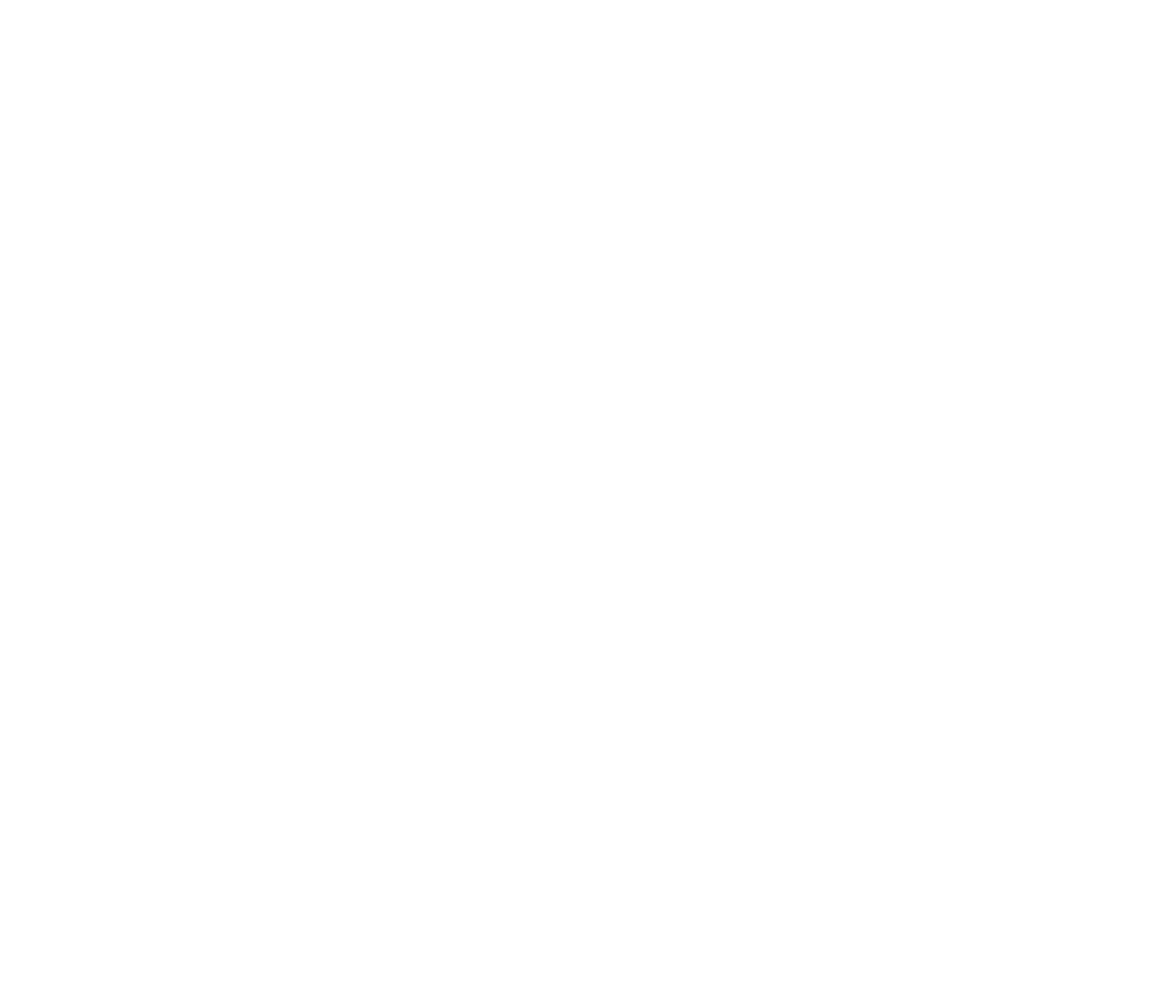
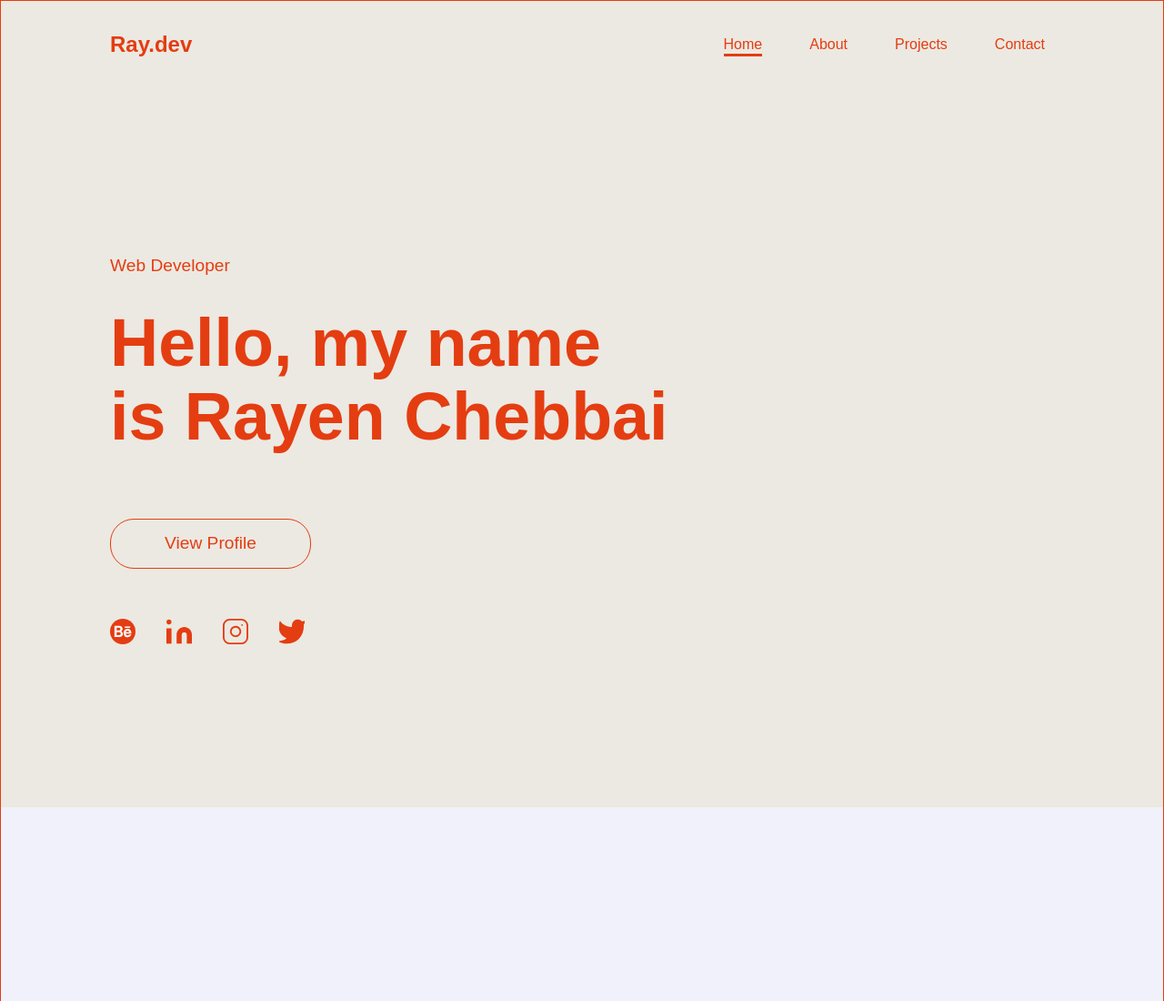
Before and after one commit to Bakbak24/portfoliosite, a plain HTML site: page index.html in a window 1280 px wide. Shown: the top 1100 px of the page at 91% size. Before the commit the page ends 800 px from the top, so only its background shows below. Drawn offline with Linux system fonts and the light colour scheme.

Commit message:
Finished welcome section

```diff
--- a/css/style.css
+++ b/css/style.css
@@ -0,0 +1,157 @@
+:root {
+    --red-color: #E43D11;
+    --tint-color: #ECE9E2;
+    --white-color: #F1F1FB;
+    --btn-padding: 15px 50px;
+    --btn-radius: 26px;
+    --fs-normal: 16px;
+}
+
+html {
+    font-size: var(--fs-normal);
+}
+
+body {
+    font-family: 'Poppins', sans-serif;
+    font-size: 1rem;
+    line-height: 1.6;
+    color: var(--red-color);
+    background-color: var(--tint-color);
+    margin: 0;
+    padding: 0;
+    border: 1px solid;
+}
+
+header {
+    padding: 13px 120px;
+}
+
+nav {
+    display: flex;
+    justify-content: space-between;
+    align-items: center;
+    width: 100%;
+}
+
+#left {
+    width: 50%;
+}
+
+#left h1 {
+    font-size: 1.5rem;
+    width: 100px;
+}
+
+#left a {
+    display: inline-block;
+}
+
+#right {
+    width: 50%;
+}
+
+nav ul {
+    display: flex;
+    justify-content: flex-end;
+    align-items: center;
+    list-style: none;
+    gap: 32px;
+}
+
+nav ul li {
+    margin: 0 10px;
+}
+
+a {
+    text-decoration: none;
+    color: var(--red-color);
+}
+
+nav ul li a {
+    text-decoration: none;
+    color: var(--red-color);
+    position: relative;
+    padding-bottom: 2px;
+}
+
+nav ul li:nth-child(1) a::after {
+    content: '';
+    position: absolute;
+    left: 0;
+    bottom: 0;
+    width: 100%;
+    height: 3px;
+    background-color: var(--red-color);
+    margin-bottom: -2.5px;
+}
+
+#home-welcoming {
+    display: flex;
+    justify-content: flex-start;
+    align-items: center;
+    height: 789px;
+    background-color: var(--tint-color);
+}
+
+#welcoming-content {
+    width: 50%;
+    display: flex;
+    flex-direction: column;
+    justify-content: flex-start;
+    align-items: flex-start;
+    margin-left: 120px;
+}
+
+#welcoming-content span {
+    font-size: 1.2rem;
+    margin-bottom: -20px;
+}
+
+#welcoming-content h1 {
+    font-size: 4.6rem;
+    line-height: 1.1;
+    width: 620px;
+    margin-bottom: 72px;
+}
+
+#welcoming-content button {
+    margin-bottom: 55px;
+}
+
+button {
+    padding: var(--btn-padding);
+    background-color: var(--tint-color);
+    color: var(--red-color);
+    border: 1px solid;
+    border-radius: var(--btn-radius);
+    font-size: 1.2rem;
+    width: 221px;
+    cursor: pointer;
+}
+
+#social-media-links {
+    display: flex;
+    justify-content: center;
+    align-items: center;
+    gap: 34px;
+}
+
+.links {
+    width: 28px;
+    height: 28px;
+    cursor: pointer;
+}
+
+.links img {
+    width: 100%;
+    height: 100%;
+    object-fit: cover;
+}
+
+#dev-skills {
+    display: flex;
+    justify-content: center;
+    align-items: center;
+    background: var(--white-color);
+    height: 2213px;
+}
--- a/index.html
+++ b/index.html
@@ -1,12 +1,57 @@
 <!DOCTYPE html>
 <html lang="en">
+
 <head>
     <meta charset="UTF-8">
     <meta name="viewport" content="width=device-width, initial-scale=1.0">
     <title>Portfolio</title>
+    <link rel="stylesheet" href="css/normalize.css">
     <link rel="stylesheet" href="css/style.css">
 </head>
+
 <body>
+    <header>
+        <nav>
+            <div id="left">
+                <a href="index.html">
+                    <h1>Ray.dev</h1>
+                </a>
+            </div>
+            <div id="right">
+                <ul>
+                    <li><a href="index.html">Home</a></li>
+                    <li><a href="about.html">About</a></li>
+                    <li><a href="projects.html">Projects</a></li>
+                    <li><a href="contact.html">Contact</a></li>
+                </ul>
+            </div>
+        </nav>
+    </header>
+    <main>
+        <section id="home-welcoming">
+            <div id="welcoming-content">
+                <span>Web Developer</span>
+                <h1>Hello, my name
+                    is Rayen Chebbai</h1>
+                <button>View Profile</button>
+                <div id="social-media-links">
+                    <div class="links"><img src="images/group-3.svg" alt="behance"></div>
+                    <div class="links"><img src="images/icon.svg" alt="linkedin"></div>
+                    <div class="links"><img src="images/in.svg" alt="instagram"></div>
+                    <div class="links"><img src="images/twit.svg" alt="twitter"></div>
+                </div>
+            </div>
+        </section>
+        <section id="dev-skills">
+            <div id="services"></div>
+            <div id="skills"></div>
+            <div id="experience"></div>
+        </section>
+        <section id="done"></section>
+        <section id="testimonials"></section>
+        <section id="collaboration"></section>
+    </main>
+    <footer></footer>
+</body>
 
-</body>
 </html>
```
Also changed, not shown: css/normalize.css (added), images/group-3.svg (added), images/icon.svg (added), images/in.svg (added), images/twit.svg (added).
